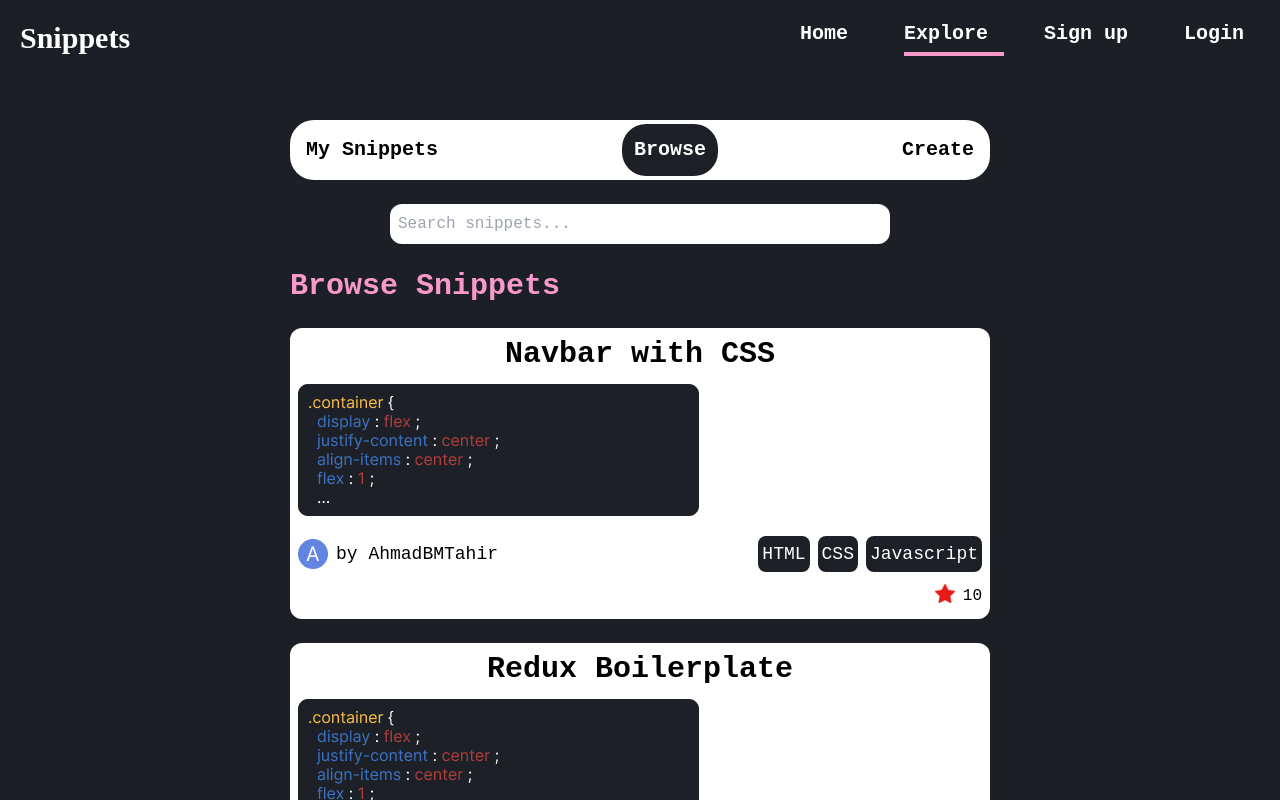
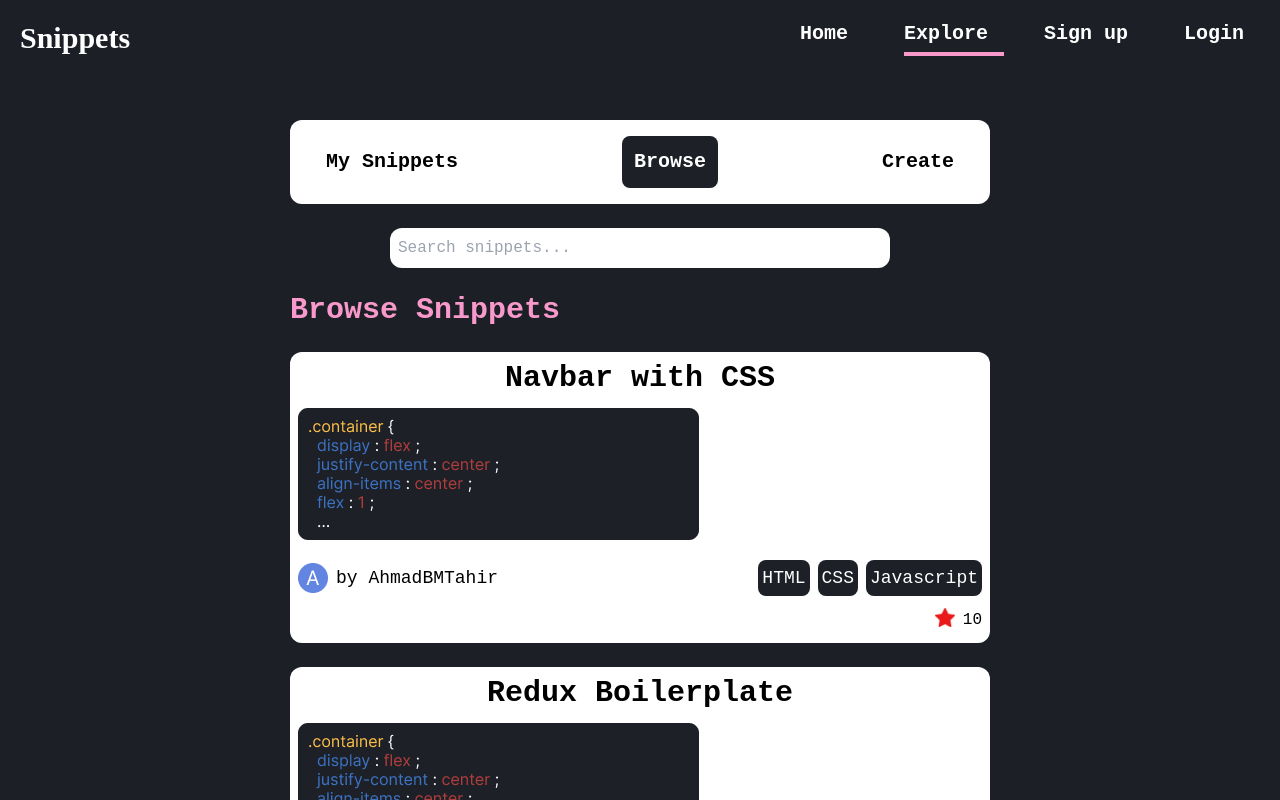
Before and after one commit to A-BMT02/snippets, a Next.js app: page /browse in a window 1280 px wide. Shown: the top 800 px of the page. Built offline with nearby package versions, Linux system fonts and the light colour scheme.

Commit message:
Fix browse route tabs style

```diff
--- a/pages/browse.js
+++ b/pages/browse.js
@@ -19,18 +19,18 @@ export default function Browse() {
             Browse Snippets
           </p>
           <div className="w-full flex flex-col items-center md:space-y-6">
-            <div className="hidden md:flex rounded-3xl items-center font-bold w-full max-w-[800px] p-1 bg-owhite justify-between text-xl">
+            <div className="hidden md:flex rounded-xl items-center font-bold w-full max-w-[800px] py-4 px-6 bg-owhite justify-between text-xl ">
               <Link href="/mysnippets">
-                <div className="rounded-3xl p-3 cursor-pointer">
+                <div className="rounded-lg p-3 cursor-pointer hover:bg-dark duration-300 ease-in-out hover:text-owhite">
                   <p>My Snippets</p>
                 </div>
               </Link>
 
-              <div className="rounded-3xl p-3 bg-dark text-owhite cursor-pointer ">
+              <div className="rounded-lg p-3 bg-dark text-owhite cursor-pointer ">
                 <p>Browse</p>
               </div>
               <Link href="/create">
-                <div className="rounded-3xl p-3 cursor-pointer">
+                <div className="rounded-lg p-3 cursor-pointer hover:bg-dark duration-300 ease-in-out hover:text-owhite">
                   <p>Create</p>
                 </div>
               </Link>
```
